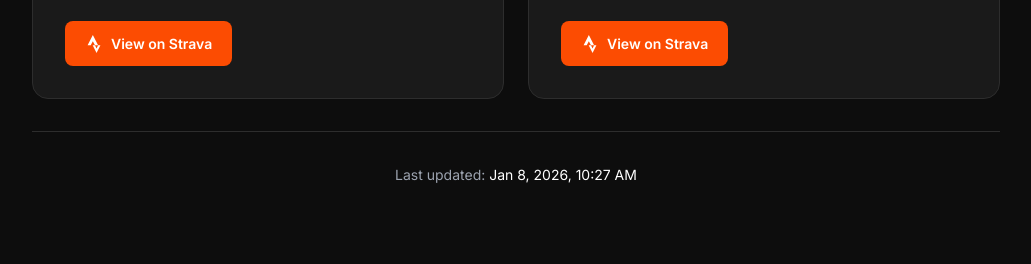
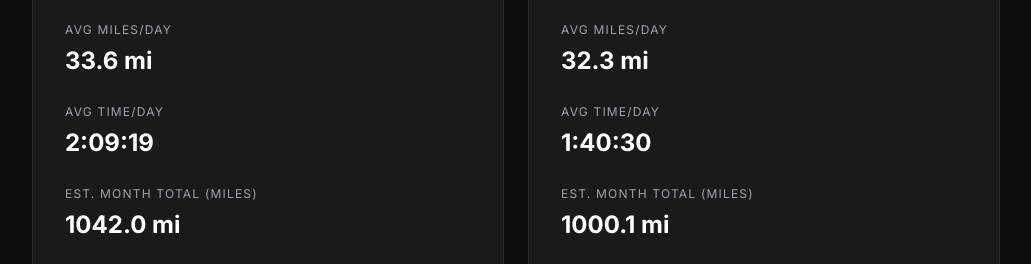
Before and after one commit to scottolsen/matt-vs-scott, a website: page index.html in a window 1280 px wide. Shown: the part 688-952 px from the top of the page, without its empty margins (124-1155 px from the left). Before the commit the page ends 905 px from the top, so only its background shows below. Drawn offline with Linux system fonts and the light colour scheme.

Commit message:
Add calculated stats: avg per day and estimated month totals
Added four new stats for each competitor:
- Avg miles/day
- Avg time/day
- Estimated total miles at end of month
- Estimated total time at end of month

🤖 Generated with [Claude Code](https://claude.com/claude-code)

Co-Authored-By: Claude Opus 4.5 <noreply@anthropic.com>

```diff
--- a/index.html
+++ b/index.html
@@ -157,6 +157,10 @@
             color: var(--winner-green);
         }
 
+        .stat-value-small {
+            font-size: 1.5rem;
+        }
+
         .trophy {
             font-size: 1.5rem;
             animation: pulse 2s ease-in-out infinite;
@@ -307,6 +311,22 @@
                         <div class="stat-label">Moving Time</div>
                         <div class="stat-value" id="matt-time">--</div>
                     </div>
+                    <div class="stat">
+                        <div class="stat-label">Avg Miles/Day</div>
+                        <div class="stat-value stat-value-small" id="matt-avg-distance">--</div>
+                    </div>
+                    <div class="stat">
+                        <div class="stat-label">Avg Time/Day</div>
+                        <div class="stat-value stat-value-small" id="matt-avg-time">--</div>
+                    </div>
+                    <div class="stat">
+                        <div class="stat-label">Est. Month Total (Miles)</div>
+                        <div class="stat-value stat-value-small" id="matt-est-distance">--</div>
+                    </div>
+                    <div class="stat">
+                        <div class="stat-label">Est. Month Total (Time)</div>
+                        <div class="stat-value stat-value-small" id="matt-est-time">--</div>
+                    </div>
                 </div>
                 <a href="https://www.strava.com/athletes/2844018" target="_blank" rel="noopener" class="strava-link">
                     <svg viewBox="0 0 24 24" fill="currentColor">
@@ -326,6 +346,22 @@
                     <div class="stat">
                         <div class="stat-label">Moving Time</div>
                         <div class="stat-value" id="scott-time">--</div>
+                    </div>
+                    <div class="stat">
+                        <div class="stat-label">Avg Miles/Day</div>
+                        <div class="stat-value stat-value-small" id="scott-avg-distance">--</div>
+                    </div>
+                    <div class="stat">
+                        <div class="stat-label">Avg Time/Day</div>
+                        <div class="stat-value stat-value-small" id="scott-avg-time">--</div>
+                    </div>
+                    <div class="stat">
+                        <div class="stat-label">Est. Month Total (Miles)</div>
+                        <div class="stat-value stat-value-small" id="scott-est-distance">--</div>
+                    </div>
+                    <div class="stat">
+                        <div class="stat-label">Est. Month Total (Time)</div>
+                        <div class="stat-value stat-value-small" id="scott-est-time">--</div>
                     </div>
                 </div>
                 <a href="https://www.strava.com/athletes/736553" target="_blank" rel="noopener" class="strava-link">
@@ -375,6 +411,35 @@
             });
         }
 
+        // Format seconds as HH:MM:SS
+        function formatTime(totalSeconds) {
+            const hours = Math.floor(totalSeconds / 3600);
+            const minutes = Math.floor((totalSeconds % 3600) / 60);
+            const seconds = Math.floor(totalSeconds % 60);
+            return `${hours}:${String(minutes).padStart(2, '0')}:${String(seconds).padStart(2, '0')}`;
+        }
+
+        // Get current day of the month from the lastUpdated timestamp
+        function getDayOfMonth(isoString) {
+            const date = new Date(isoString);
+            return date.getUTCDate();
+        }
+
+        // Calculate derived stats
+        function calculateStats(distance, timeSeconds, dayOfMonth) {
+            const avgDistPerDay = distance / dayOfMonth;
+            const avgTimePerDay = timeSeconds / dayOfMonth;
+            const estTotalDist = avgDistPerDay * 31; // January has 31 days
+            const estTotalTime = avgTimePerDay * 31;
+
+            return {
+                avgDistPerDay: avgDistPerDay.toFixed(1) + ' mi',
+                avgTimePerDay: formatTime(avgTimePerDay),
+                estTotalDist: estTotalDist.toFixed(1) + ' mi',
+                estTotalTime: formatTime(estTotalTime)
+            };
+        }
+
         // Load and display data
         async function loadData() {
             try {
@@ -390,12 +455,27 @@
                 document.getElementById('scott-distance').textContent = scott.distance;
                 document.getElementById('scott-time').textContent = scott.movingTime;
 
-                // Determine winners
+                // Calculate and display derived stats
+                const dayOfMonth = getDayOfMonth(data.lastUpdated);
                 const mattDist = parseDistance(matt.distance);
                 const scottDist = parseDistance(scott.distance);
                 const mattTime = parseTime(matt.movingTime);
                 const scottTime = parseTime(scott.movingTime);
 
+                const mattStats = calculateStats(mattDist, mattTime, dayOfMonth);
+                const scottStats = calculateStats(scottDist, scottTime, dayOfMonth);
+
+                document.getElementById('matt-avg-distance').textContent = mattStats.avgDistPerDay;
+                document.getElementById('matt-avg-time').textContent = mattStats.avgTimePerDay;
+                document.getElementById('matt-est-distance').textContent = mattStats.estTotalDist;
+                document.getElementById('matt-est-time').textContent = mattStats.estTotalTime;
+
+                document.getElementById('scott-avg-distance').textContent = scottStats.avgDistPerDay;
+                document.getElementById('scott-avg-time').textContent = scottStats.avgTimePerDay;
+                document.getElementById('scott-est-distance').textContent = scottStats.estTotalDist;
+                document.getElementById('scott-est-time').textContent = scottStats.estTotalTime;
+
+                // Determine winners
                 // Distance winner
                 const distanceLeaderEl = document.getElementById('distance-leader');
                 const mattDistEl = document.getElementById('matt-distance');
```
